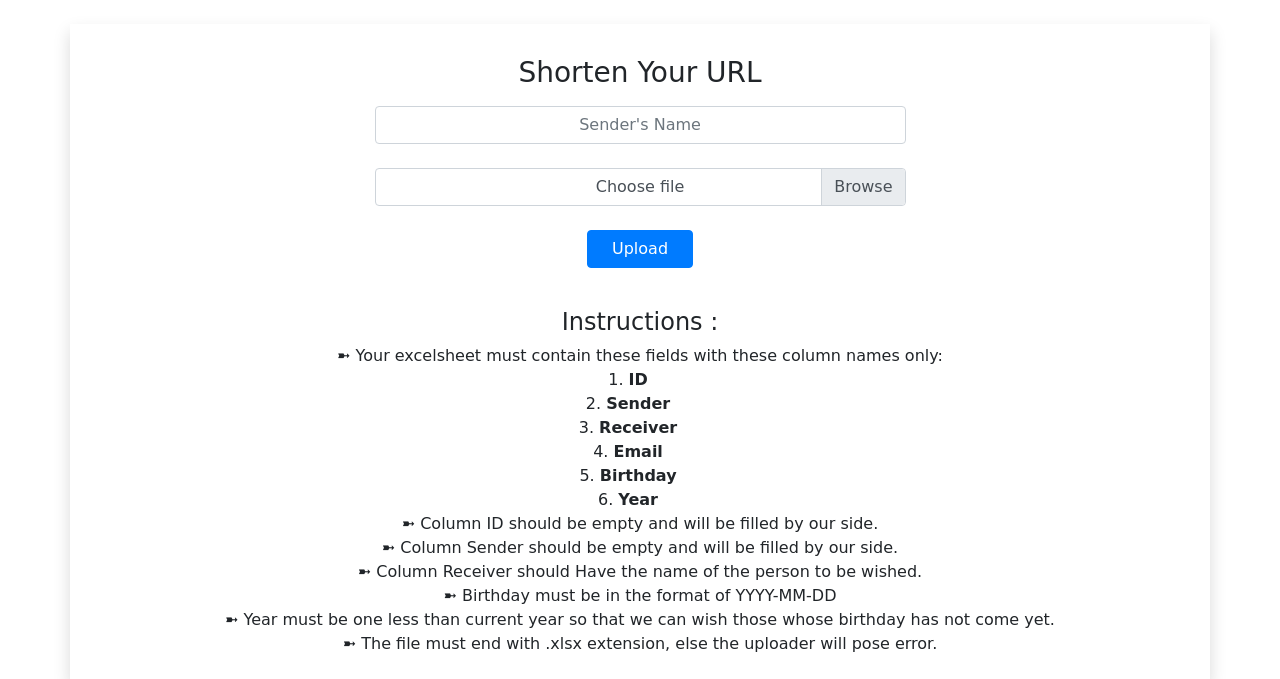
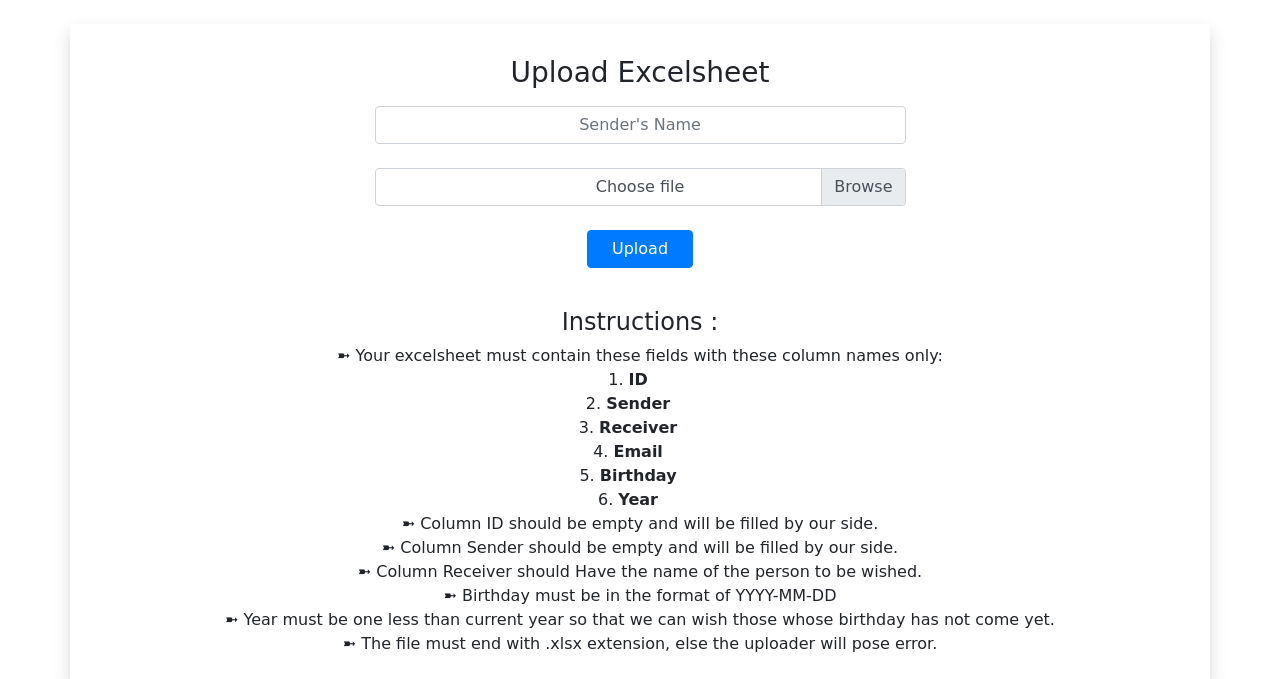
Before and after one commit to ashutoshkrris/PyWisher, a Django app: page /dashboard/ in a window 1280 px wide. Shown: the part 56-735 px from the top of the page. Run offline with Django 3.2, Linux system fonts and the light colour scheme; some libraries are stand-ins or nearby versions; some web fonts are replaced.

Commit message:
Update dashboard.html

```diff
--- a/templates/dashboard.html
+++ b/templates/dashboard.html
@@ -7,7 +7,7 @@
 <div class="container shadow p-4">
     <div class="row">
         <div class="col-12 text-center py-2">
-            <h3 style="text-align: center;">Shorten Your URL</h3>
+            <h3 style="text-align: center;">Upload Excelsheet</h3>
         </div>
         <div class="col-10 col-sm-10 col-md-6 mx-auto">
 
```
